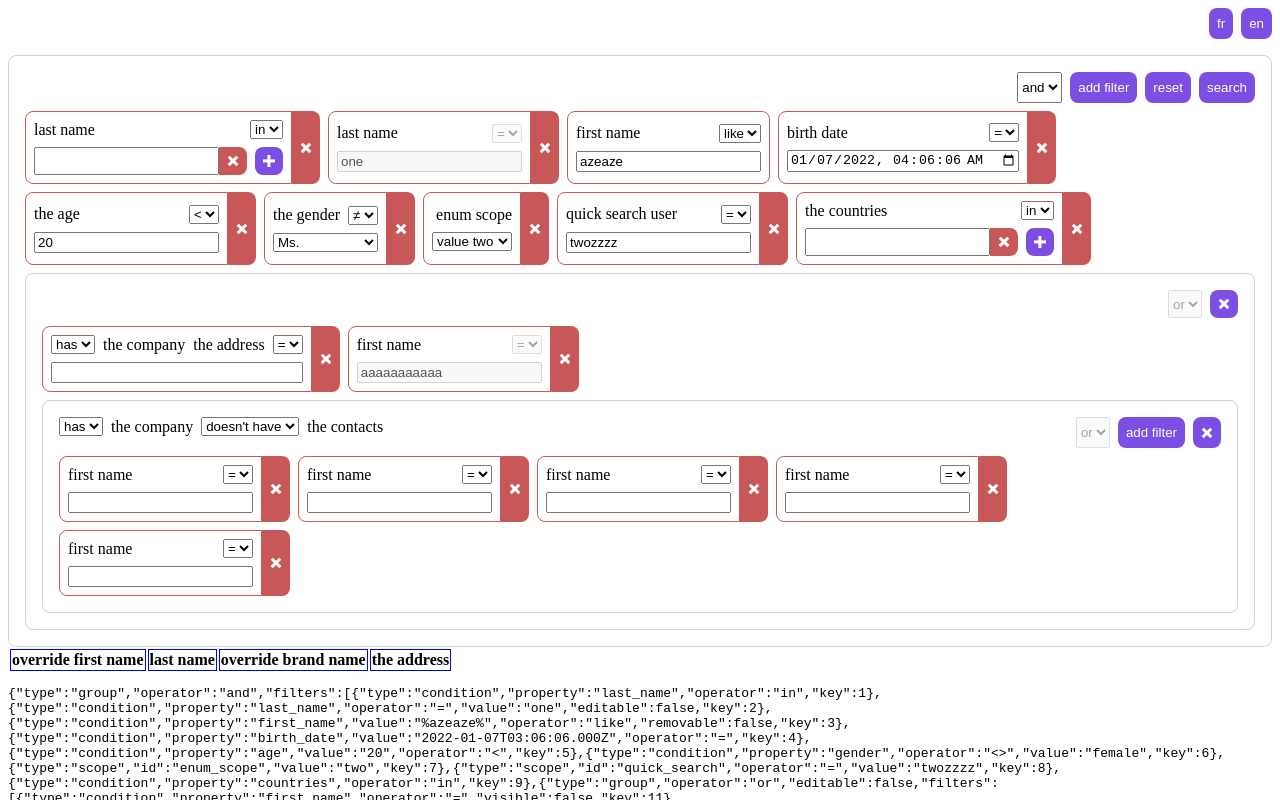
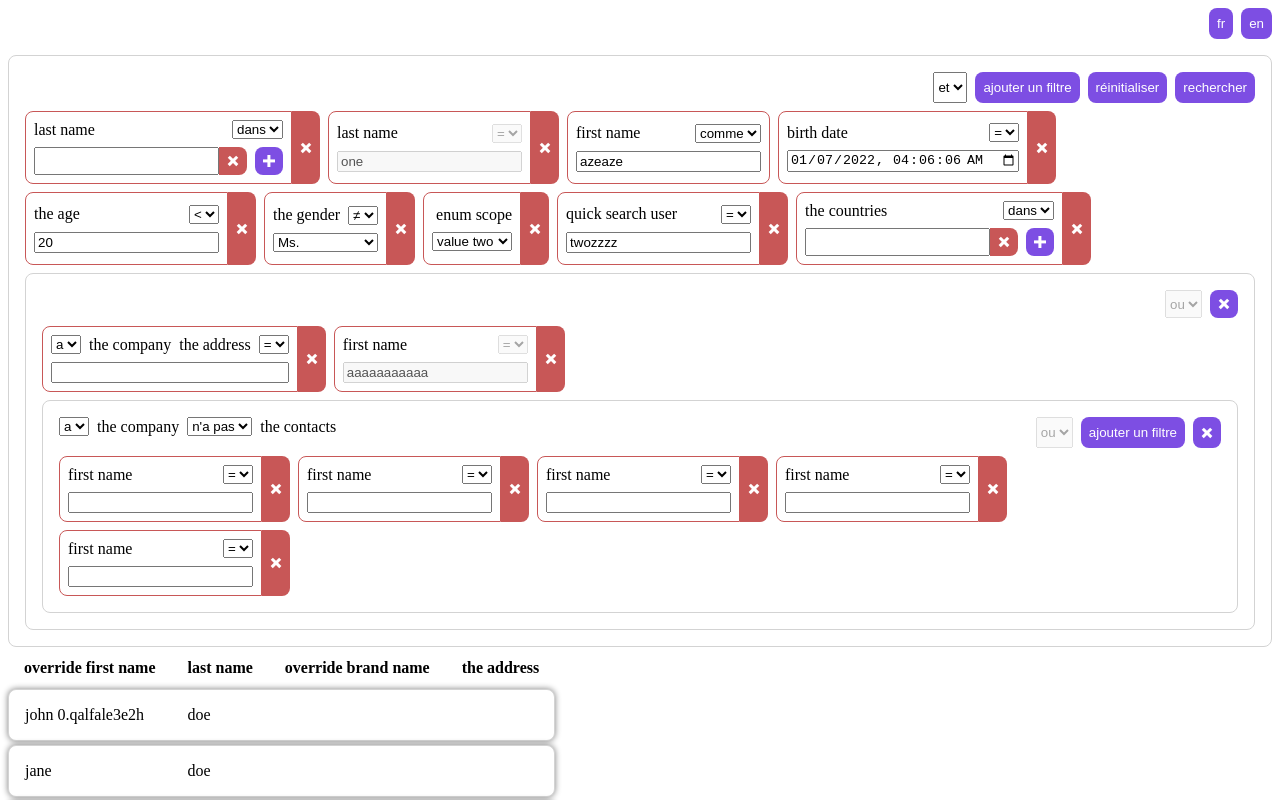
Before and after one commit to comhon-project/query-kit, a Vue app: page / in a window 1280 px wide. Shown: the top 800 px of the page. Built offline with nearby package versions, Linux system fonts and the light colour scheme.

Commit message:
[feat] initialization and styling of collection

```diff
--- a/src/App.vue
+++ b/src/App.vue
@@ -155,12 +155,6 @@ const filter = ref(group);
 // TODO locales for schema properties and scopes
 // collection
 
-
-
-setTimeout(() => {
-    locale.value = 'en';
-}, 3000);
-
 </script>
 
 <template>
@@ -180,6 +174,8 @@ setTimeout(() => {
       user-timezone="Europe/Paris"
       :display-operator="true"
       :deferred="500"
+      :manually="true"
+      :direct-query="true"
       :computed-scopes="{user: [
         {id: 'quick_search', name: 'quick search user', type: 'string', useOperator: true, computed: (value, operator) => {
           return {type: 'group', operator: 'or', filters: [
--- a/src/components/Collection/Collection.vue
+++ b/src/components/Collection/Collection.vue
@@ -1,16 +1,13 @@
 <script setup>
-import { computed, ref, watch, onMounted, toRaw } from 'vue'
-import SchemaLoader from '../../core/SchemaLoader.js'
+import { ref, watch, onMounted, toRaw, watchEffect } from 'vue'
+import { classes } from '../../core/ClassManager';
+import SchemaLoader from '../../core/SchemaLoader';
 
 const map = {
   string: 'text',
 };
 
 const props = defineProps({
-  values: {
-    type: Array,
-    required: true
-  },
   model: {
     type: String,
     required: true
@@ -19,10 +16,18 @@ const props = defineProps({
     type: Array,
     required: true
   },
+  filter: {
+    type: Object,
+  },
+  directQuery: {
+    type: Boolean,
+    required: true
+  },
 });
 
 const schema = ref(null);
 const computedProperties = ref([]);
+const collection = ref([]);
 
 async function init() {
   schema.value = await SchemaLoader.getComputedSchema(props.model);
@@ -47,25 +52,44 @@ async function init() {
   computedProperties.value = tempProperties;
 }
 
-onMounted(() => {
-   init(true);
+
+
+async function applyQuery()
+{
+  const res = {
+    count: 10,
+    collection: [
+      {id: 10, first_name: 'john '+Math.random().toString(36), 'last_name': 'doe'},
+      {id: 11, first_name: 'jane', 'last_name': 'doe'},
+      {id: 12, first_name: 'adam', 'last_name': 'smith'},
+    ]
+  }
+  collection.value = res.collection;
+}
+
+onMounted(async () => {
+   await init(true);
+   if (props.directQuery) {
+    applyQuery();
+  }
 });
 watch(() => props.model, () => init(true));
 watch(() => props.properties, () => init(false));
+watch(() => props.filter, applyQuery);
 
 </script>
 
 <template>
-  <table>
+  <table :class="classes.collection_table">
     <thead>
       <tr>
-        <th style="border: 1px solid blue" v-for="computedProperty in computedProperties" :key="computedProperty.id">
+        <th v-for="computedProperty in computedProperties" :key="computedProperty.id">
           {{ computedProperty.label  }}
         </th>
       </tr>
     </thead>
     <tbody>
-      <tr v-for="object in values" :key="object.id">
+      <tr v-for="object in collection" :key="object.id">
         <td v-for="computedProperty in computedProperties" :key="computedProperty.id">
           {{ object[computedProperty.id] }}
         </td>
@@ -73,7 +97,3 @@ watch(() => props.properties, () => init(false));
     </tbody>
   </table>
 </template>
-
-<style scoped>
-
-</style>
--- a/src/components/Search.vue
+++ b/src/components/Search.vue
@@ -1,5 +1,5 @@
 <script setup>
-import { ref, toRaw, watchEffect } from 'vue'
+import { ref, shallowRef, toRaw, watchEffect } from 'vue'
 import Collection from './Collection/Collection.vue';
 import FilterBuilder from './Filter/Builder.vue';
 import cloneDeep from 'lodash.clonedeep';
@@ -51,17 +51,24 @@ const props = defineProps({
     type: String,
     default: 'UTC'
   },
+  manually: {
+    type: Boolean,
+    default: true
+  },
+  directQuery: {
+    type: Boolean,
+    default: true
+  },
   deferred: {
     type: Number,
     default: 1000
   },
 });
 
+let tempFilter = null;
 const schema = ref();
 const builtFilter = ref(null);
-const computedFilter = ref(null);
-const collection = ref([]);
-const count = ref(0);
+const computedFilter = shallowRef(false);
 
 async function initSchema()
 {
@@ -93,18 +100,22 @@ function getInitialFilter()
   return initialFilter;
 }
 
-async function search()
+async function applyQuery()
 {
-  const res = {
-    count: 10,
-    collection: [
-      {id: 10, first_name: 'john', 'last_name': 'doe'},
-      {id: 11, first_name: 'jane', 'last_name': 'doe'},
-      {id: 12, first_name: 'adam', 'last_name': 'smith'},
-    ]
+  // we copy object filter if it didn't changed to force reload collection
+  computedFilter.value = computedFilter.value === tempFilter ? Object.assign({}, tempFilter) : tempFilter;
+  location.href = "#query-collection";
+}
+
+function updateFilter(filter)
+{
+  tempFilter = filter;
+
+  // if computedFilter.value === false, this is the initialization of the computed filter
+  // (there are no user interaction yet)
+  if (!props.manually || computedFilter.value === false) {
+    computedFilter.value = filter;
   }
-  collection.value = res.collection;
-  location.href = "#search-result"
 }
 
 watchEffect(() => {
@@ -116,13 +127,13 @@ watchEffect(() => {
 
 <template>
   <div v-if="schema">
-    <FilterBuilder v-bind="props" v-model="builtFilter" @computed="(filter) => computedFilter = filter">
+    <FilterBuilder v-bind="props" v-model="builtFilter" @computed="updateFilter">
       <template #validate>
-          <div><IconButton icon="search" @click="search" /></div>
+          <IconButton v-if="manually" icon="search" @click="applyQuery" />
         </template>
     </FilterBuilder>
-    <div id="search-result">
-      <Collection v-bind="props" :values="collection"/>
+    <div id="query-collection">
+      <Collection v-if="computedFilter !== false" v-bind="props" :filter="computedFilter"/>
     </div>
     <pre wrap>{{ JSON.stringify(builtFilter) }}</pre>
     ---------------------------------------------
--- a/src/core/ClassManager.js
+++ b/src/core/ClassManager.js
@@ -24,7 +24,9 @@ const classList = {
     group_header: 'qkit-group-header',
     group_actions: 'qkit-group-actions',
     group_list: 'qkit-group-list',
-    operator: 'qkit-operator'
+    operator: 'qkit-operator',
+
+    collection_table: 'qkit-collection-table',
 }
 
 const registerClasses = (custom) => {
--- a/src/themes/main.css
+++ b/src/themes/main.css
@@ -229,3 +229,48 @@
 .qkit-property-name-container {
     white-space: nowrap;
 }
+
+.qkit-collection-table {
+    border-collapse: separate;
+    border-spacing: 0 0.25rem;
+}
+
+.qkit-collection-table th {
+    padding: 0.5rem 1rem;
+}
+
+.qkit-collection-table td {
+    padding: 1rem;
+}
+
+.qkit-collection-table thead {
+    font-size: bold;
+}
+
+.qkit-collection-table tbody td {
+    background: white;
+    border-top: 1px solid lightgray;
+    border-bottom: 1px solid lightgray;
+}
+
+.qkit-collection-table tbody td:first-child {
+    border-left: 1px solid lightgray;
+    border-top-left-radius: 0.5rem;
+    border-bottom-left-radius: 0.5rem;
+}
+
+.qkit-collection-table tbody td:last-child {
+    border-right: 1px solid lightgray;
+    border-top-right-radius: 0.5rem;
+    border-bottom-right-radius: 0.5rem;
+}
+
+.qkit-collection-table tbody tr {
+    cursor: pointer;
+    filter: drop-shadow(0px 0px 3px gray);
+    transition: transform 0.1s ease-in-out;
+}
+
+.qkit-collection-table tbody tr:hover {
+    transform: scale(1.02);
+}
```
Also changed, not shown: 1 other file (tests, documents, lock files or other folders).
